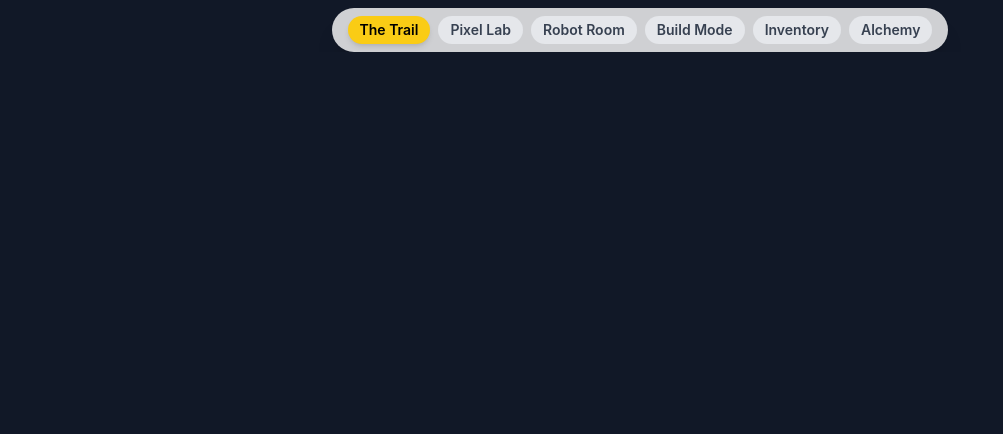
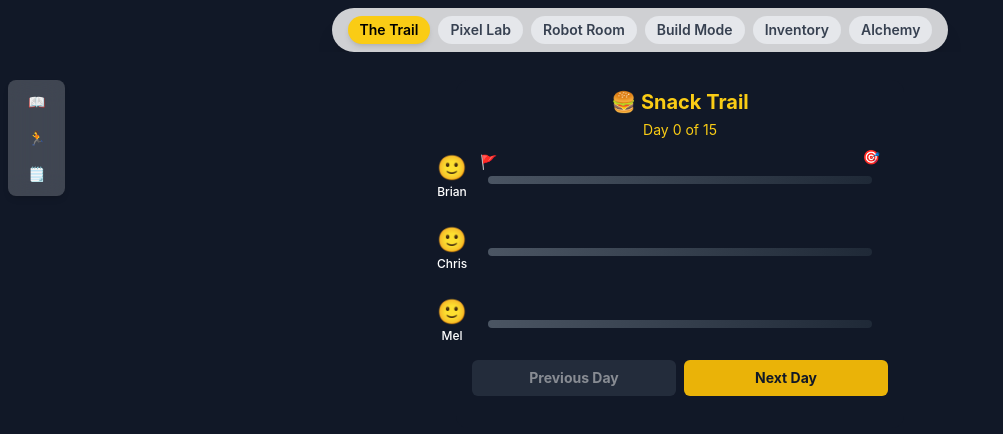
Before and after one commit to markmangroup/brian_m, a React (Create React App) app: page /snack-trail in a window 1280 px wide. Shown: the top 434 px of the page, without its empty margins (0-1003 px from the left). Built offline with nearby package versions, Linux system fonts and the light colour scheme.

Commit message:
Update SnackTrailHUD.jsx

```diff
--- a/src/components/SnackTrailHUD.jsx
+++ b/src/components/SnackTrailHUD.jsx
@@ -1,49 +1,42 @@
-import React from 'react';
-import { WORLD_LORE } from '../data/worldLore';
+import React, { useState } from 'react';
+import LoreDrawer from './LoreDrawer';
 
-export default function LoreDrawer({ section }) {
-  if (section === 'lore') {
-    return (
-      <div>
-        <p className="mb-2">{WORLD_LORE.setting}</p>
-        <h3 className="font-semibold mb-1">Factions</h3>
-        <ul className="list-disc pl-5 mb-4">
-          {WORLD_LORE.factions.map((f, i) => (
-            <li key={i}><strong>{f.name}</strong>: {f.traits}</li>
-          ))}
-        </ul>
-        <h3 className="font-semibold mb-1">How to Play</h3>
-        <ol className="list-decimal pl-5">
-          {WORLD_LORE.rules.map((r, i) => (
-            <li key={i}>{r}</li>
-          ))}
-        </ol>
+export default function SnackTrailHUD({ children }) {
+  const [open, setOpen] = useState(false);
+  const [section, setSection] = useState('lore');
+
+  const toggleDrawer = () => setOpen(!open);
+  const changeSection = (target) => {
+    setSection(target);
+    setOpen(true);
+  };
+
+  return (
+    <div className="relative w-full">
+      {/* Left HUD menu */}
+      <div className="fixed top-20 left-2 z-50 flex flex-col gap-2 bg-white/20 backdrop-blur-md rounded-lg p-2 shadow-md">
+        <button onClick={() => changeSection('lore')} className="text-sm rounded-full px-3 py-1 hover:bg-white/30">📖</button>
+        <button onClick={() => changeSection('runners')} className="text-sm rounded-full px-3 py-1 hover:bg-white/30">🏃</button>
+        <button onClick={() => changeSection('log')} className="text-sm rounded-full px-3 py-1 hover:bg-white/30">🗒️</button>
       </div>
-    );
-  }
 
-  if (section === 'runners') {
-    return (
-      <div>
-        <h3 className="font-semibold mb-2">Meet the Racers</h3>
-        <ul className="space-y-2">
-          <li>🧢 Brian — Leader of the Crunch Crew</li>
-          <li>🎧 Chris — Tactician of the Sweet Scouts</li>
-          <li>🐱 Mel — Underdog from the Fizz Force</li>
-        </ul>
+      {/* Side Drawer */}
+      {open && (
+        <div className="fixed top-0 left-14 bottom-0 w-64 z-40 bg-white text-black rounded-r-xl shadow-xl overflow-y-auto">
+          <div className="flex justify-between items-center p-3 border-b">
+            <h2 className="text-lg font-bold capitalize">{section || 'Section'}</h2>
+            <button onClick={toggleDrawer} className="text-xl font-bold">×</button>
+          </div>
+          <div className="p-4 text-sm">
+            <LoreDrawer section={section || 'lore'} />
+          </div>
+        </div>
+      )}
+
+      {/* Main content */}
+      <div className="pt-2 pl-20">
+        {children}
       </div>
-    );
-  }
-
-  if (section === 'log') {
-    return (
-      <div>
-        <h3 className="font-semibold mb-2">What’s Happened So Far</h3>
-        <p>This section could show major game highlights, wins, losses, or event summaries.</p>
-        <p>We can wire it to actual game data next.</p>
-      </div>
-    );
-  }
-
-  return null;
+    </div>
+  );
 }
```
